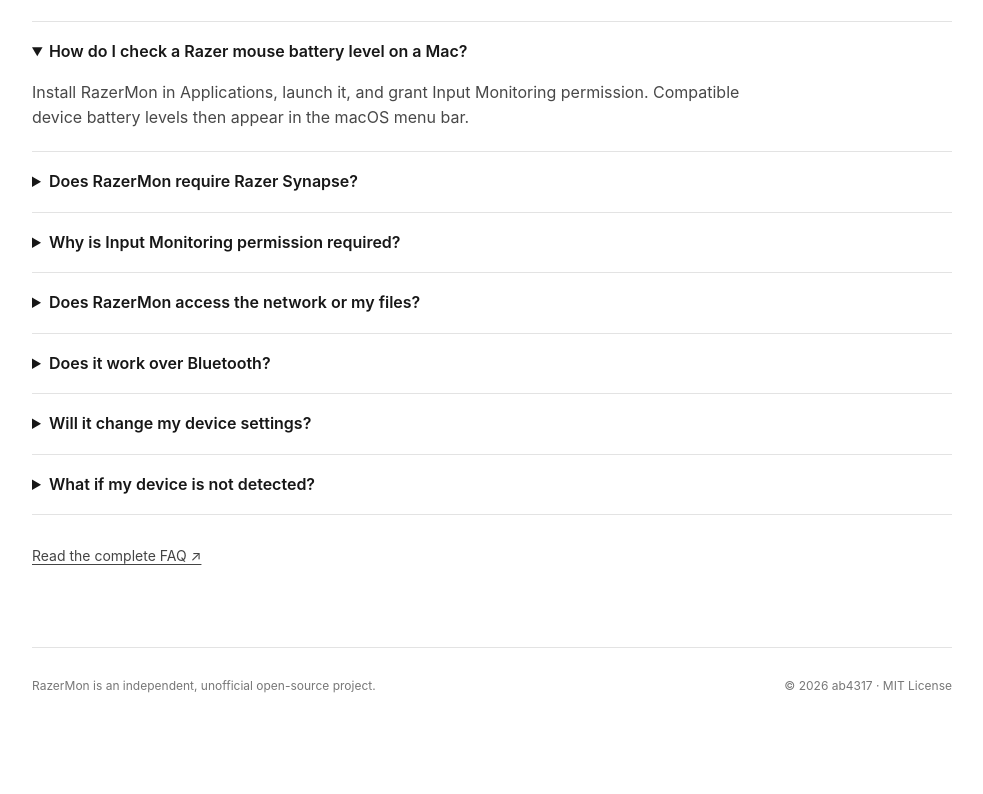
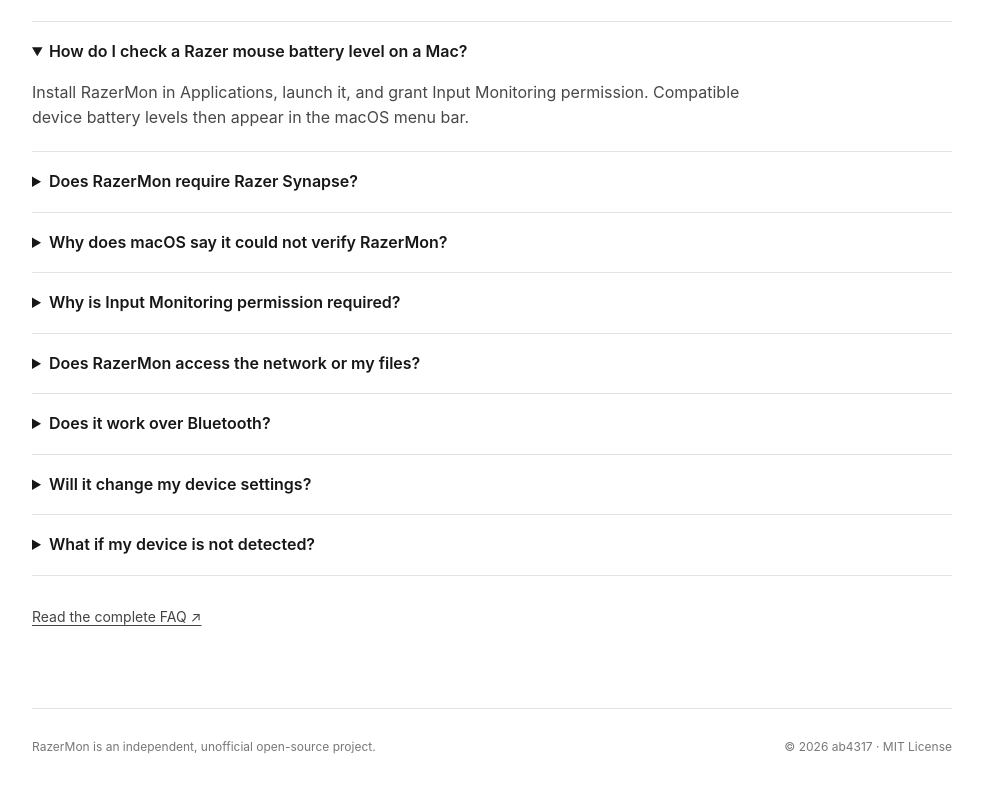
Before and after one commit to ab4317/RazerMon, a plain HTML site: page docs/index.html in a window 1280 px wide. Shown: the part 1898-2692 px from the top of the page, without its empty margins (148-1131 px from the left). Before the commit the page ends 2631 px from the top, so only its background shows below. Drawn offline with Linux system fonts and the light colour scheme.

Commit message:
Document the first-launch Gatekeeper warning
Explain in the README, FAQ and project site why macOS warns that it
could not verify RazerMon, and how to open the app.

Co-Authored-By: Claude Fable 5.2 <noreply@anthropic.com>

```diff
--- a/docs/index.html
+++ b/docs/index.html
@@ -136,6 +136,10 @@
         <p>No. It communicates through macOS HID APIs and requires no Synapse installation, kernel extension, or additional driver.</p>
       </details>
       <details>
+        <summary>Why does macOS say it could not verify RazerMon?</summary>
+        <p>RazerMon is not notarized by Apple, because notarization requires a paid developer membership. macOS shows this warning for any downloaded app that has not been notarized; it does not mean a problem was found. Click Done, then open System Settings &gt; Privacy &amp; Security and click Open Anyway.</p>
+      </details>
+      <details>
         <summary>Why is Input Monitoring permission required?</summary>
         <p>macOS requires it before an app can open keyboard and mouse HID devices. RazerMon uses that access only to send read-only battery queries. It does not record keystrokes or pointer activity. Because the app is ad-hoc signed, macOS asks for the permission again after each update.</p>
       </details>
```
Also changed, not shown: 2 other files.
